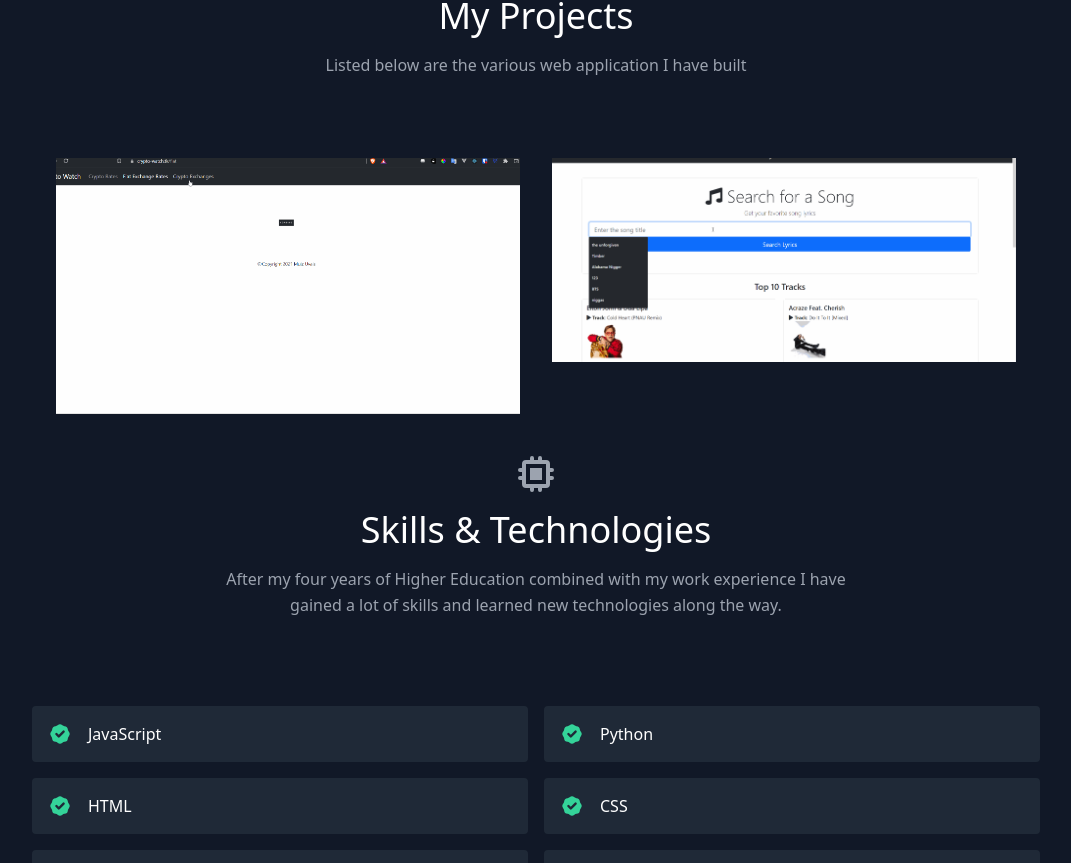
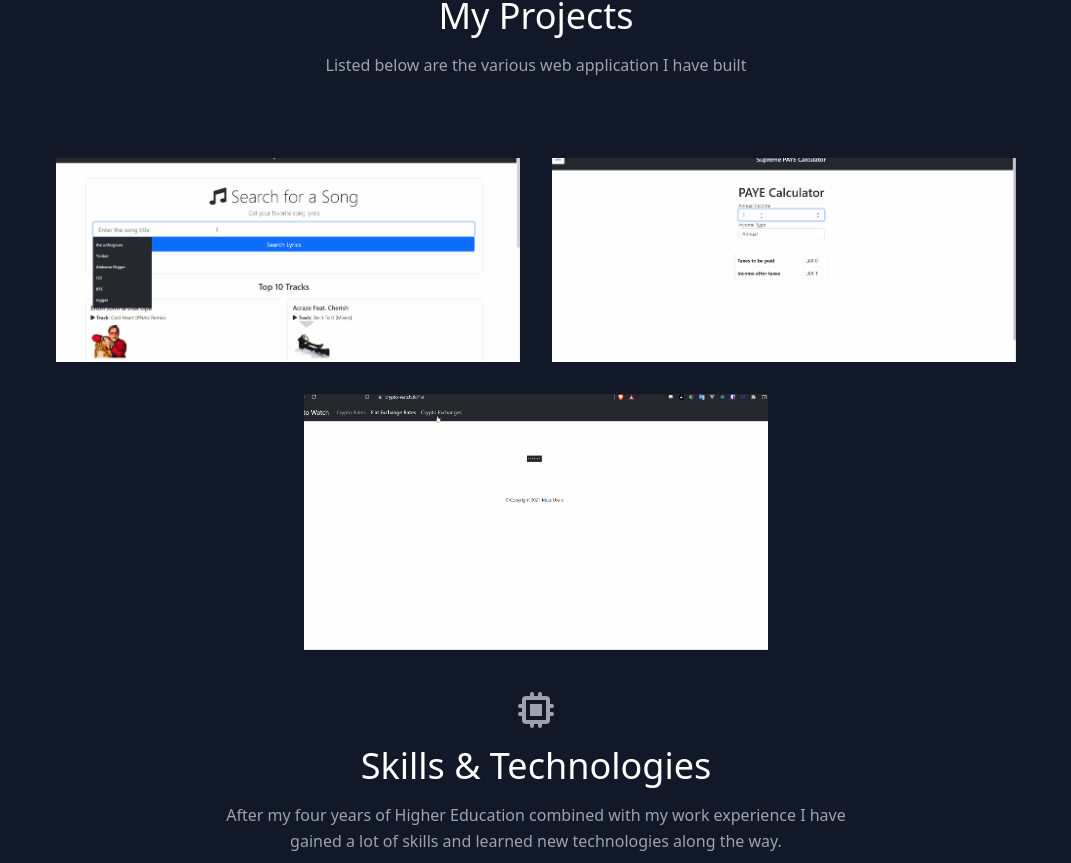
Before and after one commit to MuizU/muizu.github.io, a React (Create React App) app: page / in a window 1280 px wide. Shown: the part 641-1504 px from the top of the page, without its empty margins (104-1175 px from the left). Built offline with nearby package versions, Linux system fonts and the light colour scheme.

Commit message:
Added new project

```diff
--- a/src/components/Projects.js
+++ b/src/components/Projects.js
@@ -16,7 +16,7 @@ export default class Projects extends Component {
               Listed below are the various web application I have built
             </p>
           </div>
-          <div className="flex flex-wrap -m-4">
+          <div className="flex flex-wrap justify-center -m-4">
             {projects.map((project) => (
               <a
                 href={project.link}
--- a/src/data.js
+++ b/src/data.js
@@ -1,4 +1,19 @@
 export const projects = [
+  {
+    title: "Lyric-Findr",
+    subtitle: "React.js, Bootstrap, Shazam API",
+    description:
+      "This app enables the user to search for lyrics of songs. It is powered by the Shazam API",
+    image: "./lyric-findr.gif",
+    link: "https://lyric-findr.tk/",
+  },
+  {
+    title:"Supreme PAYE Calculator",
+    subtitle:"Next.js, Bootsrap",
+    description:"A simple PAYE tax calculator for the Democratic Socialist Republic of Sri Lanka",
+    image:'./supreme-paye.gif',
+    link:"https://supreme-paye-calculator.netlify.app/"
+  },
   {
     title: "Crypto-Watch",
     subtitle: "React.js, Bootstrap, Chart.js CoinCap API ",
@@ -6,14 +21,6 @@ export const projects = [
       "A cryptocurrency tracker which displays the cryptocurrency prices and price history, as well as fiat currency prices, and details about crypto exchanges. This web app uses the CoinCap API.",
     image: "./crypto-watch.gif",
     link: "https://crypto-watch.tk",
-  },
-  {
-    title: "Lyric-Findr",
-    subtitle: "React.js, Bootstrap, Shazam API",
-    description:
-      "This app enables the user to search for lyrics of songs. It is powered by the Shazam API",
-    image: "./lyric-findr.gif",
-    link: "https://lyric-findr.tk/",
   },
 ];
 
```
Also changed, not shown: public/supreme-paye.gif (added), 1 other file (tests, documents, lock files or other folders).
